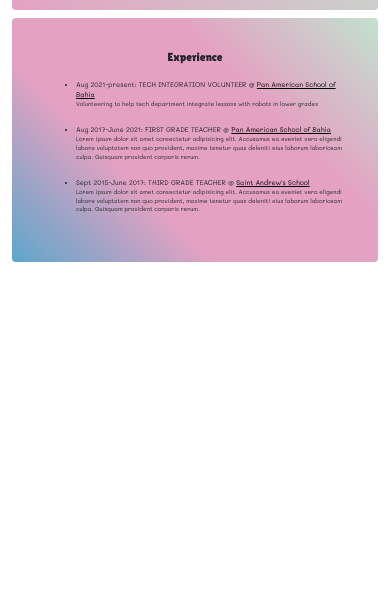
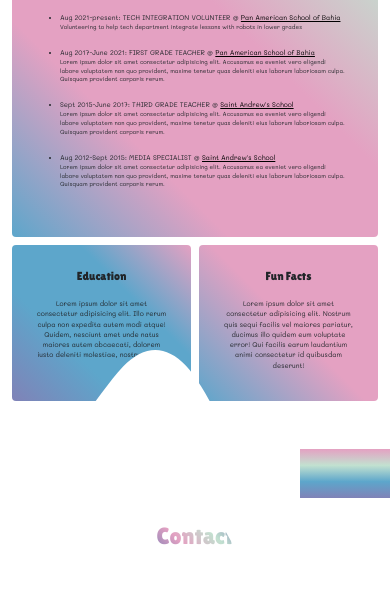
Before and after one commit to samanthatarrice/portfolio, a website: page index.html in a window 390 px wide. Shown: the part 2056-2655 px from the top of the page. Before the commit the page ends 2326 px from the top, so only its background shows below. Drawn offline with nearby package versions, Linux system fonts and the light colour scheme.

Commit message:
Update style.css link to see if it works on Github

```diff
--- a/css/style.scss
+++ b/css/style.scss
@@ -171,28 +171,37 @@
   background: linear-gradient(45deg, $color-pink, $color-green);
 }
 
+.experience-card {
+  background: linear-gradient(45deg, $color-blue, $color-pink, $color-pink, $color-green);
+}
+
+.education-card {
+  background: linear-gradient(45deg, $color-purple, $color-blue, $color-blue, $color-pink);
+  height: 40vw;
+}
+
+.fun-facts-card {
+  background: linear-gradient(45deg, $color-blue, $color-pink, $color-pink);
+  height: 40vw;
+}
+
+.experience-item {
+
+  p {
+    font-size: 1.5vw;
+  }
+  a {
+    color: black;
+  }
+}
+
 .toolkit-card {
   .fab {
     font-size: 5vw;
   }
 }
 
-.experience-card {
-  background: linear-gradient(45deg, $color-blue, $color-pink, $color-pink, $color-green);
-}
 
-.experience-list {
-
-  p {
-    font-size: 1.5vw;
-  }
-  span {
-
-  }
-  a {
-    color: black;
-  }
-}
 
 // ul.experience-list {
 //   margin-left: 3vw;
--- a/index.html
+++ b/index.html
@@ -17,7 +17,7 @@
 
   <!-- Bootstrap & CSS -->
   <link rel="stylesheet" href="node_modules/bootstrap/dist/css/bootstrap.min.css" />
-  <link rel="stylesheet" href="css/style.css">
+  <link rel="stylesheet" href="./css/style.css">
 
   <title>Sam's Portfolio</title>
 </head>
@@ -171,7 +171,7 @@
 
     <section id="about">
       <h2 class="text-center my-4">About</h2>
-      <div class="container">
+      <div class="container mb-5">
         <div class="row d-flex align-items-center flex-md-row flex-column-reverse">
           <div class="col">
             <div class="card toolkit-card border-0">
@@ -182,7 +182,7 @@
               </div>
             </div>
           </div>
-          <div class="col-9 col-md-4 text-center mx-md-5 mb-4 mb-md-0">
+          <div class="col-7 col-md-4 text-center mx-md-5 mb-4 mb-md-0">
             <img src="images/sam-sitting.jpeg" alt="Sam sitting in front of leaves." class="sam-sitting w-100 rounded-circle">
           </div>
         </div>
@@ -191,23 +191,54 @@
             <div class="card experience-card border-0 p-2">
               <div class="card-body p-4 p-md-5">
                 <h3 class="card-title text-center">Experience</h3>
-                <ul class="experience-list card-text my-3">
+                <ul class="experience-item card-text my-3 ps-3 ps-md-5">
                   <li>Aug 2021-present: <span class="text-uppercase">Tech Integration Volunteer</span> @ <a href="https://pasb.com.br/en/">Pan American School of Bahia</a></li>
                   <p>Volunteering to help tech department integrate lessons with robots in lower grades</p>
                 </ul>
-                <ul class="experience-list card-text my-3">
+                <ul class="experience-item card-text my-3 ps-3 ps-md-5">
                   <li>Aug 2017-June 2021: <span class="text-uppercase">First Grade Teacher</span> @ <a href="https://pasb.com.br/en/">Pan American School of Bahia</a></li>
                   <p>Lorem ipsum dolor sit amet consectetur adipisicing elit. Accusamus ea eveniet vero eligendi labore voluptatem non quo provident, maxime tenetur quas deleniti eius laborum laboriosam culpa. Quisquam provident corporis rerum.</p>
                 </ul>
-                <ul class="experience-list card-text my-3">
+                <ul class="experience-item card-text my-3 ps-3 ps-md-5">
                   <li>Sept 2015-June 2017: <span class="text-uppercase">Third Grade Teacher</span> @ <a href="https://www.st-andrews.org/" target="_blank">Saint Andrew's School</a></li>
+                  <p>Lorem ipsum dolor sit amet consectetur adipisicing elit. Accusamus ea eveniet vero eligendi labore voluptatem non quo provident, maxime tenetur quas deleniti eius laborum laboriosam culpa. Quisquam provident corporis rerum.</p>
+                </ul>
+                <ul class="experience-item card-text my-3 ps-3 ps-md-5">
+                  <li>Aug 2012-Sept 2015: <span class="text-uppercase">Media Specialist</span> @ <a href="https://www.st-andrews.org/" target="_blank">Saint Andrew's School</a></li>
                   <p>Lorem ipsum dolor sit amet consectetur adipisicing elit. Accusamus ea eveniet vero eligendi labore voluptatem non quo provident, maxime tenetur quas deleniti eius laborum laboriosam culpa. Quisquam provident corporis rerum.</p>
                 </ul>
               </div>
             </div>
           </div>
         </div>
+        <div class="row my-2 my-sm-4 my-md-5">
+          <div class="col pe-1 pe-md-4 mb-md-5">
+            <div class="education-card card border-0">
+              <div class="card-body text-center p-4 p-md-5">
+                <h3 class="card-title">Education</h3>
+                <p class="card-text my-3">Lorem ipsum dolor sit amet consectetur adipisicing elit. Illo rerum culpa non expedita autem modi atque! Quidem, nesciunt amet unde natus maiores autem obcaecati, dolorem iusto deleniti molestiae, nostrum quos!</p>
+              </div>
+            </div>
+          </div>
+          <div class="col ps-1 ps-md-4 mb-md-5">
+            <div class="fun-facts-card card border-0">
+              <div class="card-body text-center p-4 p-md-5">
+                <h3 class="card-title">Fun Facts</h3>
+                <p class="card-text my-3">Lorem ipsum dolor sit amet consectetur adipisicing elit. Nostrum quis sequi facilis vel maiores pariatur, ducimus illo quidem eum voluptate error! Qui facilis earum laudantium animi consectetur id quibusdam deserunt!</p>
+              </div>
+            </div>
+          </div>
+        </div>
       </div>
+    </section>
+
+    <div class="divider">
+      <img src="images/waves2.svg" alt="wavy white divider">
+      <img src="images/waves.svg" alt="wavy white divider">
+    </div>
+
+    <section id="contact">
+      <h2 class="text-center my-4">Contact</h2>
     </section>
 
   </main>
--- a/package.json
+++ b/package.json
@@ -1,7 +1,7 @@
 {
   "name": "sams_portfolio",
   "version": "1.0.0",
-  "description": "This is my professional portfolio showcasing my web development work.",
+  "description": "My professional portfolio showcasing my web development work.",
   "main": "index.html",
   "scripts": {
     "lite": "lite-server",
```
Also changed, not shown: css/style.css.
